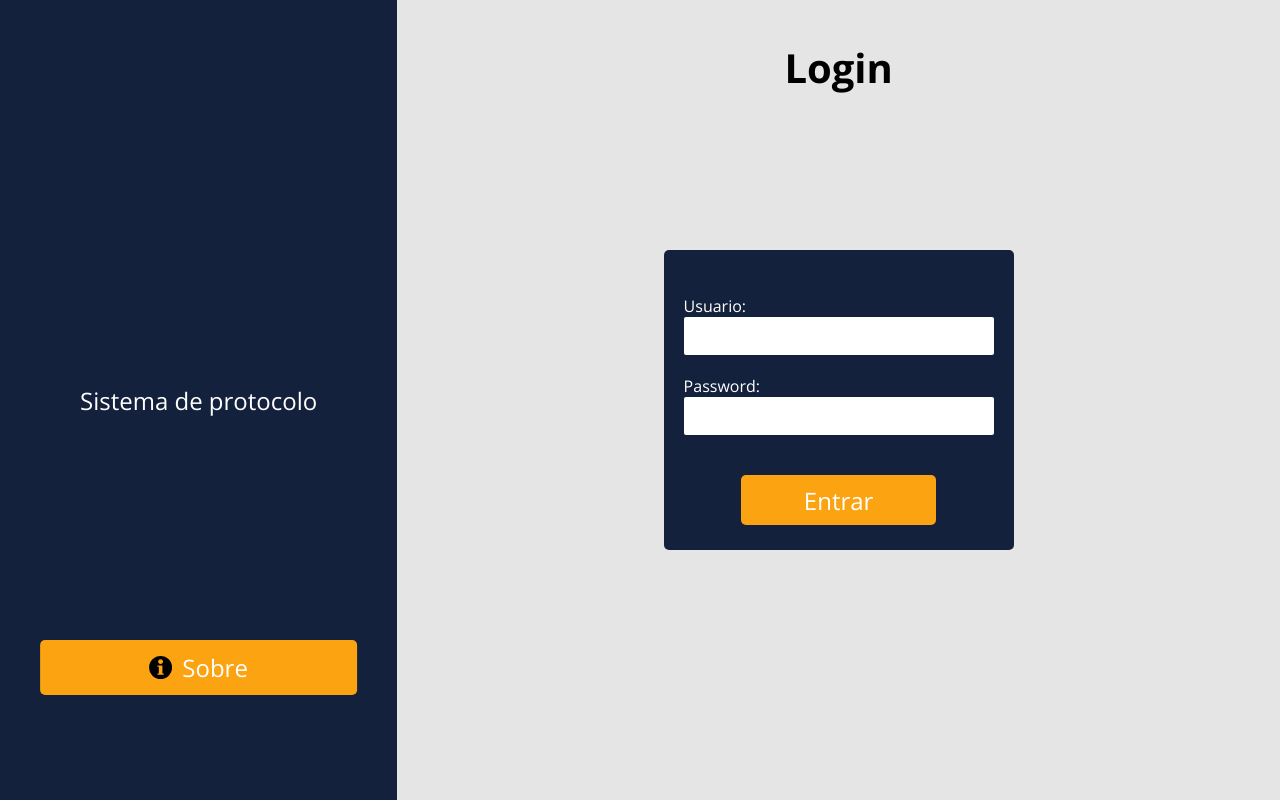
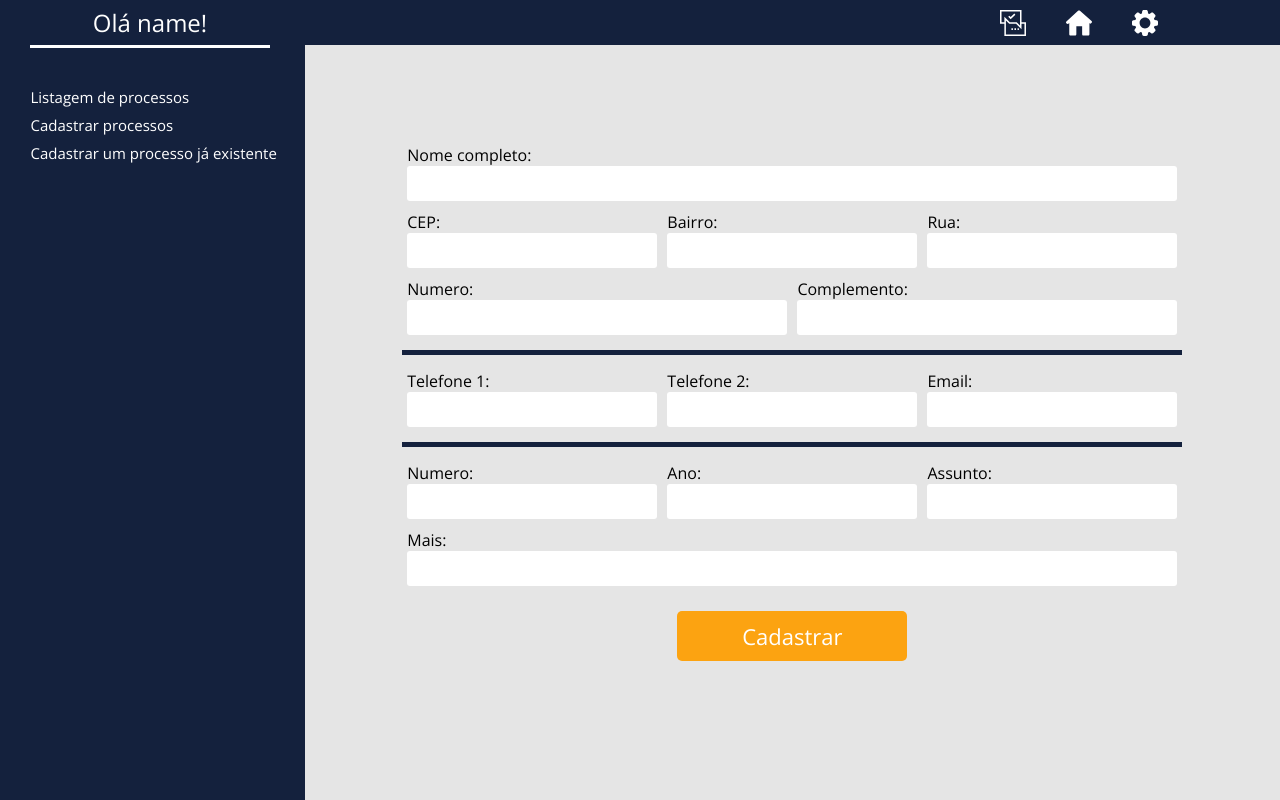
Before and after one commit to andre2l2/Protocol-System, a React (Create React App) app in the folder frontend/: page /existent in a window 1280 px wide. Before the commit this address led to /login. Built offline with nearby package versions, Linux system fonts and the light colour scheme.

Commit message:
I Create page of the seach process, ceate to, a page process and existent process

```diff
--- a/frontend/src/components/Header.jsx
+++ b/frontend/src/components/Header.jsx
@@ -1,6 +1,11 @@
 import styled from 'styled-components';
 
-const Header = styled.header`
+import chatImage from '../icons/chatImage.svg';
+import homeImage from '../icons/homeImage.svg';
+import setingsImage from '../icons/setingsImage.svg';
+
+const HeaderTop = ({ children }) => {
+  const Header = styled.header`
     background-color: var(--menu-color);
     height: 45px;
     width: 100%;
@@ -10,6 +15,75 @@ const Header = styled.header`
 
     position: absolute;
     z-index: 1;
-`;
+  `
 
-export default Header;
+  const NameArea = styled.div`
+    width: 300px;
+    height: 100%;
+
+    display: flex;
+    flex-direction: column;
+    align-items: center;
+    justify-content: center;
+
+    position: relative;
+
+    h2 {
+      color: var(--font-color);
+      font-weight: 200;
+    }
+
+    hr {
+      width: 80%;
+      height: 3px;
+      border: none;
+      background-color: var(--font-color);
+
+      position: absolute;
+      top: 100%;
+    }
+  `
+
+  const Nav = styled.nav`
+    width: 300px;
+    height: 100%;
+    margin-left: auto;
+
+    display: flex;
+
+    a {
+      margin: 0 20px;
+      color: var(--font-color);
+
+      display: flex;
+      align-items: center;
+
+      img {
+        width: 26px;
+        height: 26px;
+      }
+    }
+  `
+
+  return (
+    <Header>
+      <NameArea>
+        <h2>Olá { children || 'name!' }</h2>
+        <hr/>
+      </NameArea>
+      <Nav>
+        <a href="">
+          <img src={chatImage} alt="Chat"/>
+        </a>
+        <a href="">
+          <img src={homeImage} alt="Home"/>
+        </a>
+        <a href="">
+          <img src={setingsImage} alt="Setings"/>
+        </a>
+      </Nav>
+    </Header>
+  )
+}
+
+export default HeaderTop;
--- /dev/null
+++ b/frontend/src/components/Menu.jsx
@@ -0,0 +1,65 @@
+import styled from 'styled-components';
+import { Link } from 'react-router-dom';
+
+const Menu = () => {
+  const Nav = styled.nav`
+    width: 400px;
+    height: 100%;
+
+    background-color: var(--menu-color);
+
+    display: flex;
+    justify-content: center;
+    align-items: center;
+
+    position: relative;
+
+    ul {
+      width: 90%;
+
+      position: absolute;
+      top: 10%;
+      left: 100%;
+      transform: translate(-100%, 0);
+      z-index: 1;
+
+      li {
+        margin: 6px 0;
+
+        a {
+          font-size: 15px;
+          color: var(--font-color);
+          font-weight: 200;
+
+          cursor: pointer;
+
+          .selected {
+            font-weight: bold;
+          }
+
+          &:hover {
+            font-weight: bold;
+          }
+        }
+      }
+    }
+  `
+
+  return (
+    <Nav>
+      <ul>
+        <li>
+          <Link to="/process/">Listagem de processos</Link>
+        </li>
+        <li>
+          <Link to="/create/">Cadastrar processos</Link>
+        </li>
+        <li>
+          <Link to="/existent/" >Cadastrar um processo já existente</Link>
+        </li>
+      </ul>
+    </Nav>
+  )
+}
+
+export default Menu;
--- a/frontend/src/index.jsx
+++ b/frontend/src/index.jsx
@@ -6,20 +6,31 @@ import './global.css';
 import Login from './pages/Login';
 import Info from './pages/Info';
 import Process from './pages/Process';
+import Create from './pages/Create';
+import ExistentProcess from './pages/ExistentProcess';
 
 ReactDOM.render(
   <BrowserRouter>
     <Switch>
-        <Route path="/login" exact>
-          <Login />
-        </Route>
+
+      <Route path="/login" exact>
+        <Login />
+      </Route>
       <Route path="/info" exact>
         <Info />
       </Route>
-      <Route path="/process" exact>
+      <Route path="/process/" exact>
         <Process />
       </Route>
+      <Route path="/create/" exact>
+        <Create />
+      </Route>
+      <Route path="/existent/" exact>
+        <ExistentProcess />
+      </Route>
+
       <Redirect to="/login" />
+
     </Switch>
   </BrowserRouter>,
   document.getElementById('root')
--- /dev/null
+++ b/frontend/src/pages/Create/index.jsx
@@ -0,0 +1,97 @@
+import React from 'react';
+
+import Page from '../../components/Page';
+import Main from '../../components/Main';
+import Menu from '../../components/Menu';
+import Header from '../../components/Header';
+import Button from '../../components/Button';
+
+import './style.css';
+
+function Create() {
+  return (
+    <>
+      <Header/>
+      <Page>
+        <Menu/>
+
+        <Main>
+          <main>
+            <form method="push">
+
+            <div>
+              <label>
+                Nome completo:
+                <input type="text"/>
+              </label>
+            </div>
+            <div>
+              <label>
+                CEP:
+                <input type="text"/>
+              </label>
+              <label>
+                Bairro:
+                <input type="text"/>
+              </label>
+              <label>
+                Rua:
+                <input type="text"/>
+              </label>
+            </div>
+            <div>
+              <label>
+                Numero:
+                <input type="text"/>
+              </label>
+              <label>
+                Complemento:
+                <input type="text"/>
+              </label>
+            </div>
+            <hr/>
+            <div>
+              <label>
+                Telefone 1:
+                <input type="text"/>
+              </label>
+              <label>
+                Telefone 2:
+                <input type="text"/>
+              </label>
+              <label>
+                Email:
+                <input type="text"/>
+              </label>
+            </div>
+            <hr/>
+            <div>
+              <label>
+                Assunto:
+                <input type="text"/>
+              </label>
+              <label>
+                Mais:
+                <input type="text"/>
+              </label>
+            </div>
+            <div>
+              <Button
+                w="230px"
+                h="50px"
+                fontSize="22px"
+              >
+                Cadastrar
+              </Button>
+            </div>
+
+            </form>
+          </main>
+        </Main>
+
+      </Page>
+    </>
+  )
+}
+
+export default Create;
--- /dev/null
+++ b/frontend/src/pages/Create/style.css
@@ -0,0 +1,38 @@
+main {
+    width: 80%;
+}
+
+main div {
+    display: flex;
+}
+
+main div label {
+    display: flex;
+    flex-direction: column;
+
+    width: 100%;
+    padding: 5px;
+}
+
+main div label input {
+    height: 35px;
+    font-size: 18px;
+    padding-left: 3px;
+    border-radius: 3px;
+}
+
+main hr {
+    margin: 10px 0;
+    width: 100%;
+    height: 5px;
+    border: none;
+    background-color: var(--menu-color);
+}
+
+main div:last-child {
+    margin-top: 20px;
+
+    display: flex;
+    justify-content: center;
+    align-items: center;
+}
--- /dev/null
+++ b/frontend/src/pages/ExistentProcess/index.jsx
@@ -0,0 +1,105 @@
+import React from 'react';
+
+import Page from '../../components/Page';
+import Main from '../../components/Main';
+import Menu from '../../components/Menu';
+import Header from '../../components/Header';
+import Button from '../../components/Button';
+
+import './style.css';
+
+function ExistentProcess() {
+  return (
+    <>
+      <Header />
+      <Page>
+        <Menu/>
+        <Main>
+          <main>
+            <form method="push">
+
+            <div>
+              <label>
+                Nome completo:
+                <input type="text"/>
+              </label>
+            </div>
+            <div>
+              <label>
+                CEP:
+                <input type="text"/>
+              </label>
+              <label>
+                Bairro:
+                <input type="text"/>
+              </label>
+              <label>
+                Rua:
+                <input type="text"/>
+              </label>
+            </div>
+            <div>
+              <label>
+                Numero:
+                <input type="text"/>
+              </label>
+              <label>
+                Complemento:
+                <input type="text"/>
+              </label>
+            </div>
+            <hr/>
+            <div>
+              <label>
+                Telefone 1:
+                <input type="text"/>
+              </label>
+              <label>
+                Telefone 2:
+                <input type="text"/>
+              </label>
+              <label>
+                Email:
+                <input type="text"/>
+              </label>
+            </div>
+            <hr/>
+            <div>
+              <label>
+                Numero:
+                <input type="text"/>
+              </label>
+              <label>
+                Ano:
+                <input type="text"/>
+              </label>
+              <label>
+                Assunto:
+                <input type="text"/>
+              </label>
+            </div>
+            <div>
+              <label>
+                Mais:
+                <input type="text"/>
+              </label>
+            </div>
+            <div>
+              <Button
+                w="230px"
+                h="50px"
+                fontSize="22px"
+              >
+                Cadastrar
+              </Button>
+            </div>
+
+            </form>
+          </main>
+        </Main>
+      </Page>
+    </>
+  )
+}
+
+export default ExistentProcess;
--- /dev/null
+++ b/frontend/src/pages/ExistentProcess/style.css
@@ -0,0 +1,38 @@
+main {
+    width: 80%;
+}
+
+main div {
+    display: flex;
+}
+
+main div label {
+    display: flex;
+    flex-direction: column;
+
+    width: 100%;
+    padding: 5px;
+}
+
+main div label input {
+    height: 35px;
+    font-size: 18px;
+    padding-left: 3px;
+    border-radius: 3px;
+}
+
+main hr {
+    margin: 10px 0;
+    width: 100%;
+    height: 5px;
+    border: none;
+    background-color: var(--menu-color);
+}
+
+main div:last-child {
+    margin-top: 20px;
+
+    display: flex;
+    justify-content: center;
+    align-items: center;
+}
--- a/frontend/src/pages/Process/index.jsx
+++ b/frontend/src/pages/Process/index.jsx
@@ -1,50 +1,39 @@
 import React from 'react';
 
 import Page from '../../components/Page';
-import MenuLeft from '../../components/MenuLeft';
+import Menu from '../../components/Menu';
 import Main from '../../components/Main';
 import Header from '../../components/Header';
+import Button from '../../components/Button';
 
-import homeImage from '../../icons/homeImage.svg';
-import chatImage from '../../icons/chatImage.svg';
-import setingsImage from '../../icons/setingsImage.svg';
 
 import './style.css';
 
 function Process() {
 	return (
 		<>
-        <Header className="header">
+			<Header />
+			<Page>
+				<Menu />
+				<Main className="main">
+					<div className="seach">
+						<input type="text"/>
+						<Button
+							w="135px"
+							h="45px"
+							fontSize="24px"
+						>
+							Buscar
+						</Button>
+					</div>
+					<div className="result">
 						<div>
-                <a href="">
-                    <img src={chatImage} alt="Chat"/>
-                </a>
-                <a href="">
-                    <img src={homeImage} alt="Home"/>
-                </a>
-                <a href="">
-                    <img src={setingsImage} alt="Setings"/>
-                </a>
+
 						</div>
-        </Header>
-        <Page>
-            <MenuLeft width="400px" className="menuLeft">
-                <h2>Olá TEST</h2>
-                <hr/>
-                <ul>
-                    <li >
-                        <a >Listagem de processos</a>
-                    </li>
-                    <li>
-                        <a >Cadastrar processos</a>
-                    </li>
-                    <li>
-                        <a >Cadastrar um processo já existente</a>
-                    </li>
-                </ul>
-            </MenuLeft>
-            <Main>
+						<div>
 
+						</div>
+					</div>
 				</Main>
 			</Page>
 		</>
--- a/frontend/src/pages/Process/style.css
+++ b/frontend/src/pages/Process/style.css
@@ -1,85 +1,27 @@
-.header h2 {
-    color: var(--font-color);
-    font-weight: 200;
-}
 
-.header div {
-    width: 300px;
-    height: 100%;
-    margin-left: auto;
-
+.main .seach {
     display: flex;
 }
 
-.header a {
-    margin: 0 20px;
-    color: var(--font-color);
-
-    display: flex;
-    align-items: center;
+.main .seach input {
+    width: 285px;
+    font-size: 20px;
+    padding-left: 5px;
 }
 
-.header img {
-    width: 26px;
-    height: 26px;
+.main .seach button {
+    margin-left: 10px;
 }
 
-.header img:hover {
-    fill: blue;
+.main .result {
+    display: flex;
+    margin-top: 15px;
 }
 
-.menuLeft h2 {
-    position: absolute;
-    top: 8px;
-    left: 50%;
-    z-index: 1;
-    transform: translate(-50%);
+.main .result div {
+    height: 60vh;
+    width: 25vw;
+    margin: 0 5px;
 
-    color: var(--font-color);
-    font-weight: 200;
+    border: solid 2px var(--menu-color);
 }
-
-.menuLeft hr {
-    position: absolute;
-    top: 45px;
-    left: 50%;
-    z-index: 1;
-    transform: translate(-50%);
-
-    width: 80%;
-    height: 3px;
-    border: none;
-    background-color: var(--background-color);
-}
-
-.menuLeft ul {
-    width: 90%;
-
-    position: absolute;
-    top: 10%;
-    left: 100%;
-    transform: translate(-100%, 0);
-    z-index: 1;
-}
-
-.menuLeft li {
-    margin: 6px 0;
-}
-
-.menuLeft a {
-    font-size: 15px;
-    color: var(--font-color);
-    font-weight: 200;
-}
-
-.menuLeft a:hover {
-    font-weight: bold;
-}
-
-.menuLeft .selected {
-    font-weight: bold;
-}
-
-.menuLeft .unSelected {
-    font-weight: 200;
-}
```
Also changed, not shown: 1 other file (tests, documents, lock files or other folders). Lines whose indentation alone changed are shown as unchanged.
